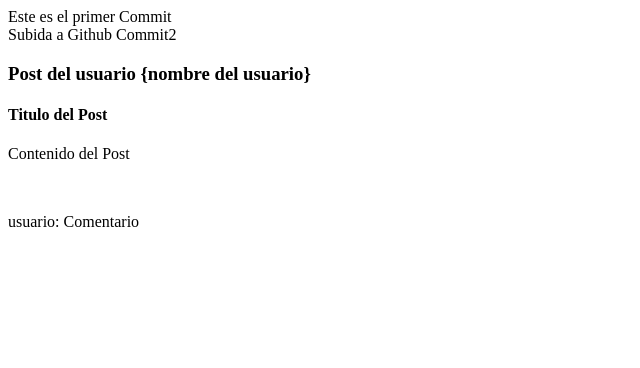
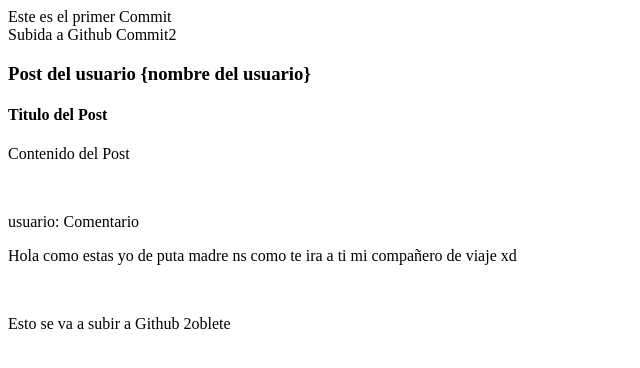
Before and after one commit to bestreim/Proyecyo-GIt, a plain HTML site: page Index.html in a window 1280 px wide. Shown: the whole page, without its empty margins (0-640 px from the left). Drawn offline with Linux system fonts and the light colour scheme.

Commit message:
Minimal-Edition

```diff
--- a/Index.html
+++ b/Index.html
@@ -22,5 +22,12 @@
             <p><span>usuario:</span> Comentario</p>
         </div>
     </div>
+    <p>
+        Hola como estas yo de puta madre ns como te ira a ti mi compañero de viaje xd</p>
+    <br>
+    <p>
+        Esto se va a subir a Github
+        2oblete
+    </p>
 </body>
 </html>
```
Also changed, not shown: 1.css (line endings or trailing spaces).
